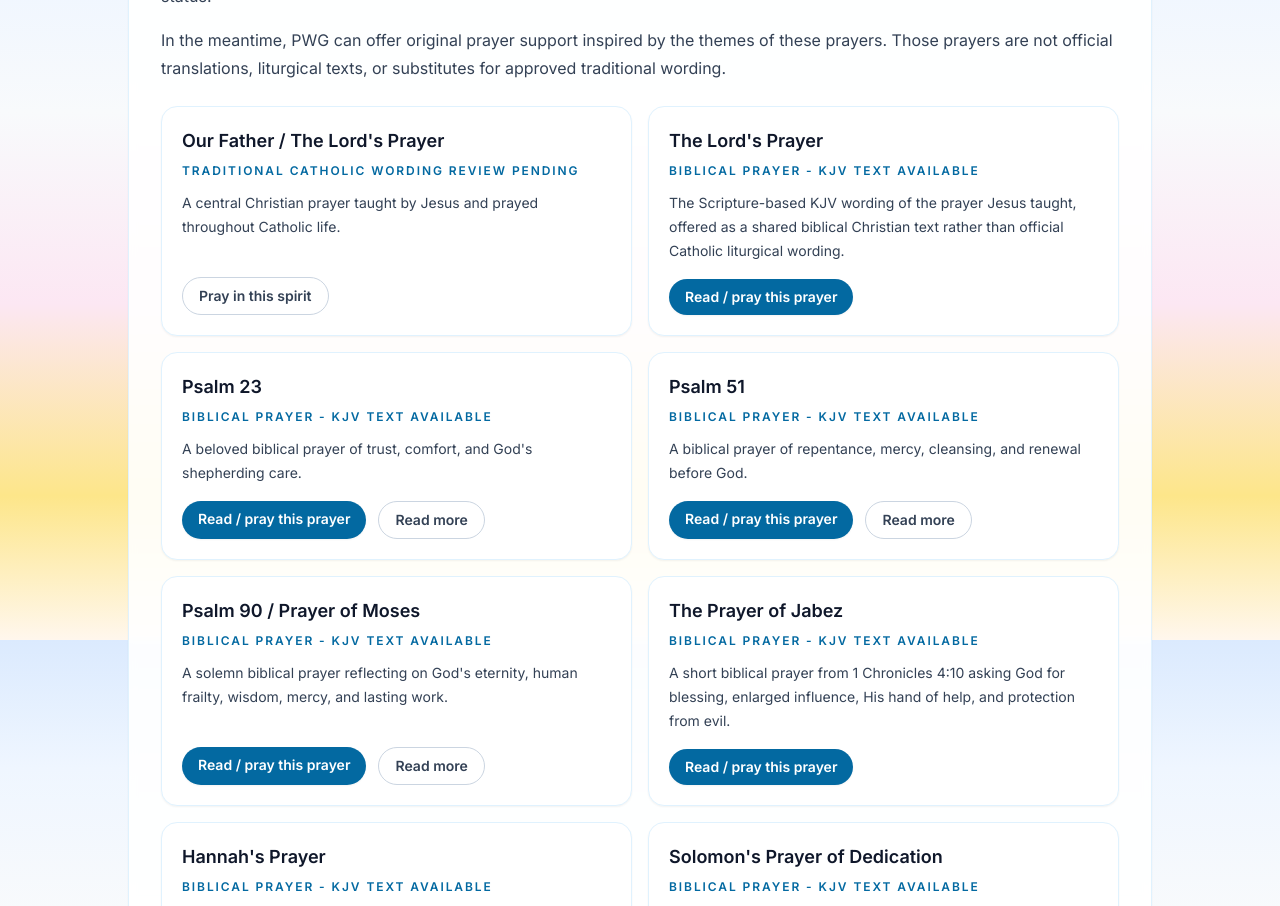
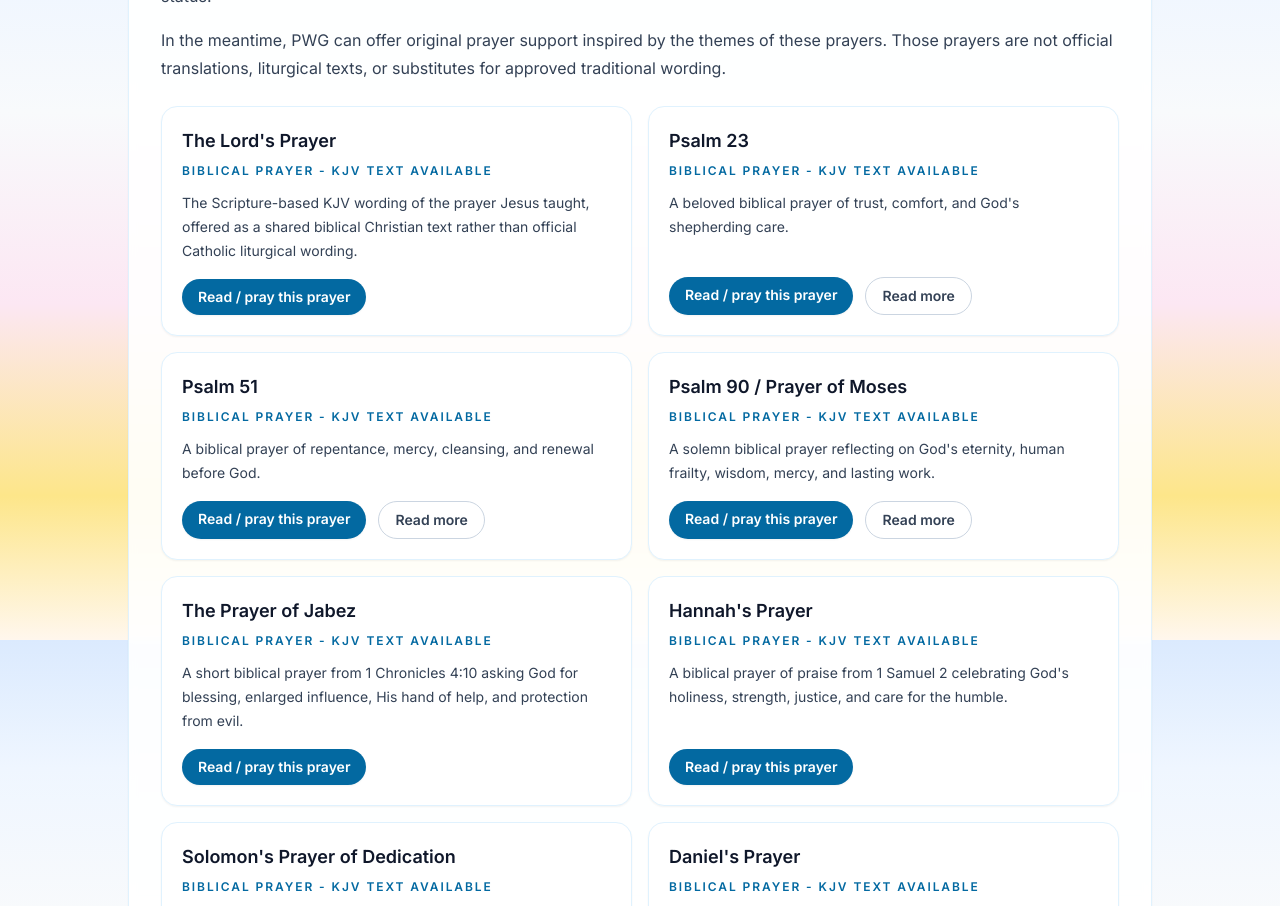
Before and after one commit to Skkyfarm/pray-with-god, a Next.js app: page /prayer-types/catholic in a window 1280 px wide. Shown: the part 960-1866 px from the top of the page. Built offline with nearby package versions, Linux system fonts and the light colour scheme; no server answers.

Commit message:
Remove duplicate Catholic Lord's Prayer card

```diff
--- a/app/prayer-types/catholic/page.tsx
+++ b/app/prayer-types/catholic/page.tsx
@@ -57,11 +57,7 @@ function getFoundationalPrayerReadMoreHref(name: string) {
 }
 
 const CATHOLIC_FOUNDATIONAL_PRAYERS = [
-  {
-    name: "Our Father / The Lord's Prayer",
-    status: "Traditional Catholic wording review pending",
-    note: "A central Christian prayer taught by Jesus and prayed throughout Catholic life.",
-  },
+
   {
     name: "The Lord's Prayer",
     status: "Biblical Prayer - KJV text available",
```
